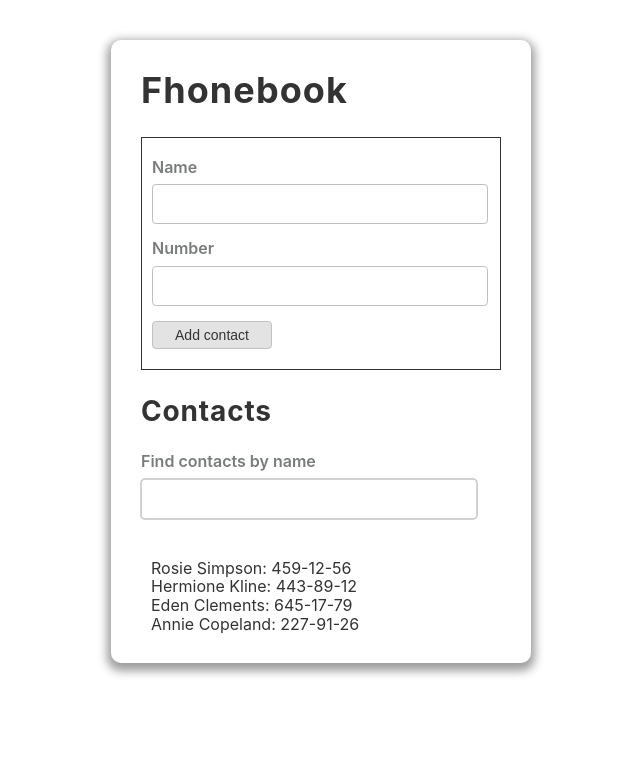
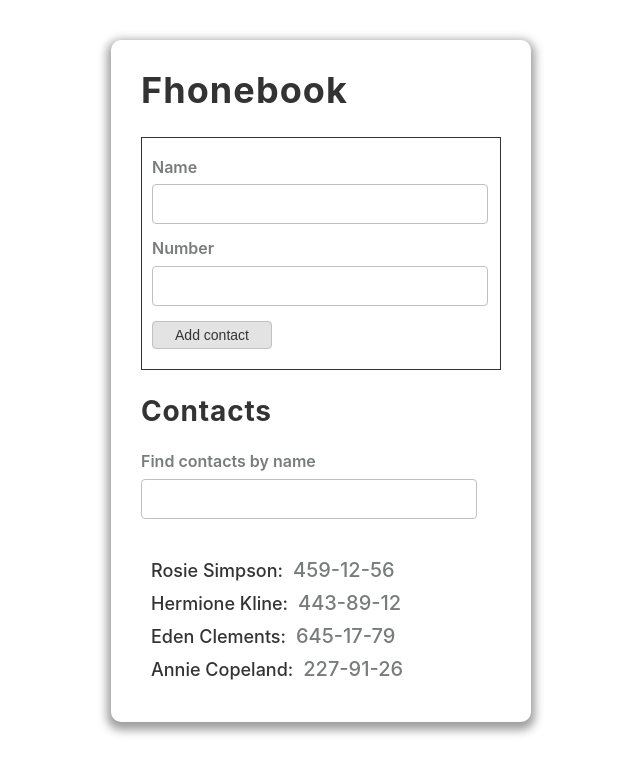
Before and after one commit to myhappyday/goit-react-hw-02-phonebook, a React (Create React App) app: page / in a window 1280 px wide. Shown: the top 774 px of the page, without its empty margins (319-959 px from the left). Built offline with nearby package versions, Linux system fonts and the light colour scheme.

Commit message:
Task 2 step 4

```diff
--- a/src/components/App.jsx
+++ b/src/components/App.jsx
@@ -5,12 +5,11 @@ import ContactForm from './ContactForm';
 import ContactList from './ContactList';
 import contacts from './data/contacts.json';
 import Filter from './Filter';
+
 class App extends Component {
   state = {
     contacts: contacts,
     filter: '',
-    name: '',
-    number: '',
   };
 
   addContact = ({ name, number }) => {
--- a/src/components/ContactList/ContactList.jsx
+++ b/src/components/ContactList/ContactList.jsx
@@ -1,17 +1,18 @@
 import React from 'react';
 import PropTypes from 'prop-types';
+import ContactListItem from '../ContactListItem'
 import { List } from './ContactList.styled';
 
 const ContactList = ({ contacts }) => {
   return (
     <List>
       {contacts.map(({ id, name, number }) => (
-        <li key={id} id={id} name={name} number={number} >
+        <ContactListItem key={id} id={id} name={name} number={number}>
           <p>
-            <span>{name}: </span>
+            <span>{name}:</span>
             <span>{number}</span>
           </p>
-        </li>
+        </ContactListItem>
       ))}
     </List>
   );
--- a/src/components/ContactList/ContactList.styled.jsx
+++ b/src/components/ContactList/ContactList.styled.jsx
@@ -3,7 +3,4 @@ import styled from '@emotion/styled';
 export const List = styled.ul`
   width: auto;
   padding: 0 10px;
-  color: #333;
-  font-size: 16px;
-  line-height: 1.16;
-`;
+ `;
--- /dev/null
+++ b/src/components/ContactListItem/ContactListItem.jsx
@@ -0,0 +1,22 @@
+import React from 'react';
+import PropTypes from 'prop-types';
+import { ContactItem, Name, Number } from './ContactListItem.styled';
+
+const ContactListItem = ({ id, name, number }) => {
+  return (
+    <ContactItem>
+      <p>
+        <Name>{name}:</Name>
+        <Number>{number}</Number>
+      </p>
+    </ContactItem>
+  );
+};
+
+ContactListItem.propTypes = {
+  id: PropTypes.string,
+  name: PropTypes.string,
+  number: PropTypes.string,
+};
+
+export default ContactListItem;
--- /dev/null
+++ b/src/components/ContactListItem/ContactListItem.styled.jsx
@@ -0,0 +1,25 @@
+import styled from '@emotion/styled';
+
+export const ContactItem = styled.li`
+  display: flex;
+  margin-bottom: 10px;
+  color: #333;
+  font-size: 18px;
+  font-weight: 400;
+  line-height: 1.16;
+`;
+
+export const Name = styled.span`
+  margin-right: 10px;
+  color: #333;
+  font-size: 18px;
+  font-weight: 500;
+  line-height: 1.16;
+`;
+
+export const Number = styled.span`
+  color: #797c7c;
+  font-size: 20px;
+  font-weight: 500;
+  line-height: 1.16;
+`;
--- /dev/null
+++ b/src/components/ContactListItem/index.js
@@ -0,0 +1 @@
+export { default } from './ContactListItem';
--- a/src/components/Filter/Filter.jsx
+++ b/src/components/Filter/Filter.jsx
@@ -5,18 +5,7 @@ import { Label, Input } from './Filter.styled';
 const Filter = ({ value, onChange }) => (
   <Label>
     Find contacts by name
-    <Input
-      type="text"
-      name="filter"
-      value={value}
-      onChange={onChange}
-      style={{
-        backgroundColor: '#fff ',
-        outline: '1px solid rgba(33, 33, 33, 0.2)',
-        borderRadius: '4px',
-        border: '1px solid rgba(33, 33, 33, 0.2)',
-      }}
-    />
+    <Input type="text" name="filter" value={value} onChange={onChange} />
   </Label>
 );
 
```
